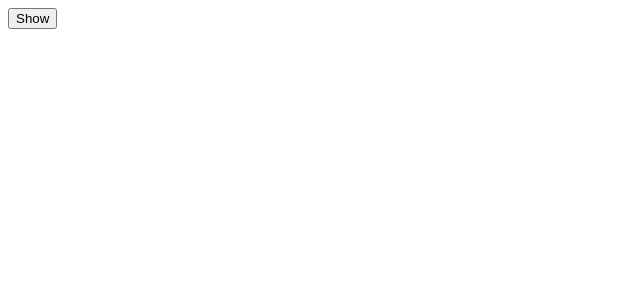
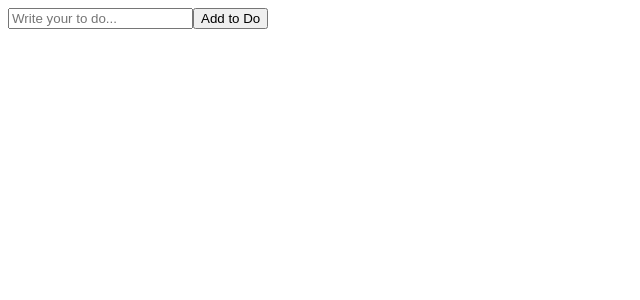
Before and after one commit to DoctorK4/codeit, a React (Create React App) app in the folder react/node-coder/cra-practice/: page / in a window 1280 px wide. Shown: the top 300 px of the page, without its empty margins (0-640 px from the left). Built offline with nearby package versions, Linux system fonts and the light colour scheme.

Commit message:
form 생성 및 input값 업데이트 기능

```diff
--- a/react/node-coder/cra-practice/src/App.js
+++ b/react/node-coder/cra-practice/src/App.js
@@ -1,25 +1,31 @@
-import Button from "./Button";
 import styles from "./App.module.css";
 import { useState, useEffect } from "react";
 
-function Hello() {
-  useEffect(() => {
-    console.log('hi');
-    return () => {
-      console.log('bye')
+function App() {
+  const [toDo, setToDo] = useState("");
+  const onChange = (e) => {
+    setToDo((toDo) => e.target.value);
+  };
+
+  const onSubmit = (e) => {
+    e.preventDefalut()
+    if (toDo === ""){
+      return;
     }
-  }, []);
+    setToDo("");
+  }
 
-  return <h1>Hello!</h1>;
-}
-
-function App() {
-  const [showing, setShowing] = useState(false);
-  const onClick = () => setShowing((prev) => !prev);
   return (
     <div>
-      {showing ? <Hello /> : null}
-      <button onClick={onClick}>{showing ? "Hide" : "Show"}</button>
+      <form onSubmit={onSubmit}>
+        <input
+          onChange={onChange}
+          value={toDo}
+          type="text"
+          placeholder="Write your to do..."
+        />
+        <button>Add to Do</button>
+      </form>
     </div>
   );
 }
--- a/react/node-coder/cra-practice/src/Button.js
+++ /dev/null
@@ -1,13 +0,0 @@
-import PropTypes from "prop-types"
-import styles from "./Button.module.css";
-
-function Button ({text}){
-  return <button className={styles.btn}>{text}</button>
-}
-
-Button.propTypes = {
-  text : PropTypes.string.isRequired,
-
-}
-
-export default Button;
--- a/react/node-coder/cra-practice/src/Button.module.css
+++ /dev/null
@@ -1,4 +0,0 @@
-.btn {
-  color: white;
-  background-color: tomato;
-}
```
